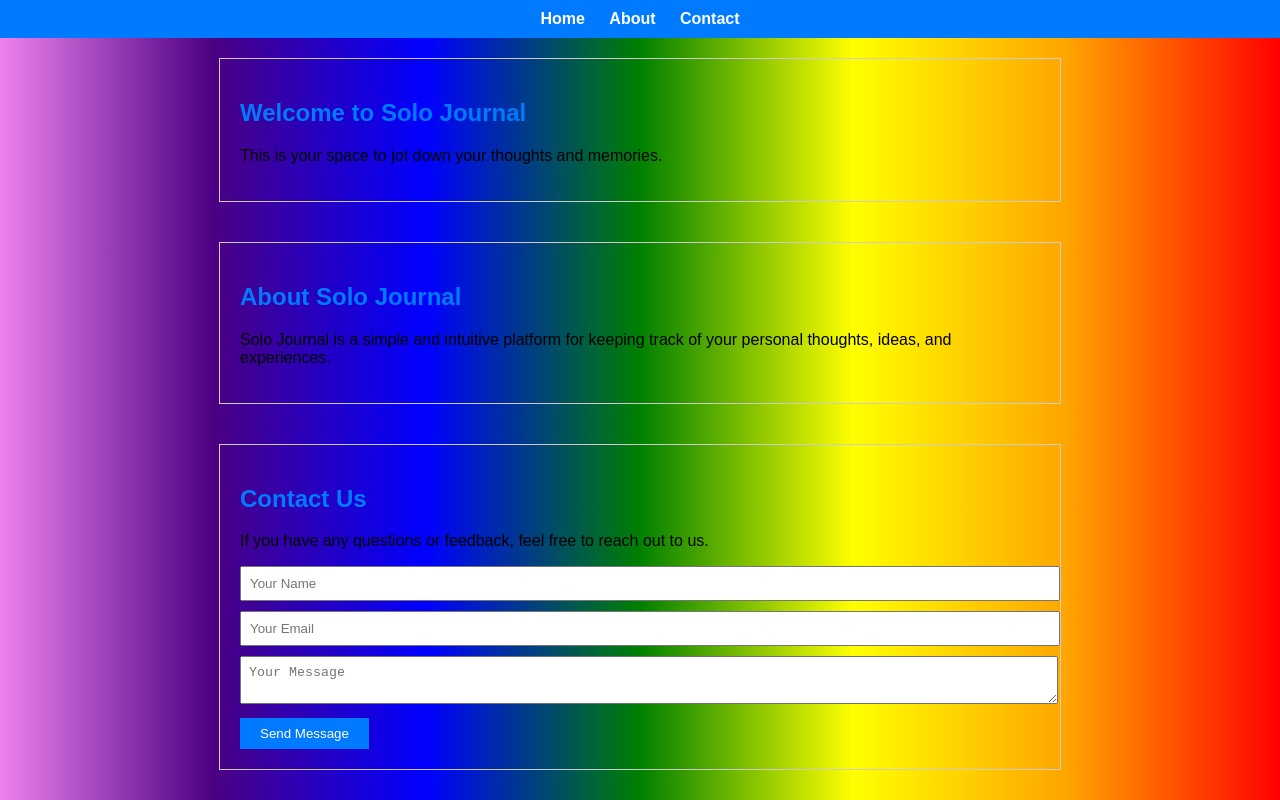
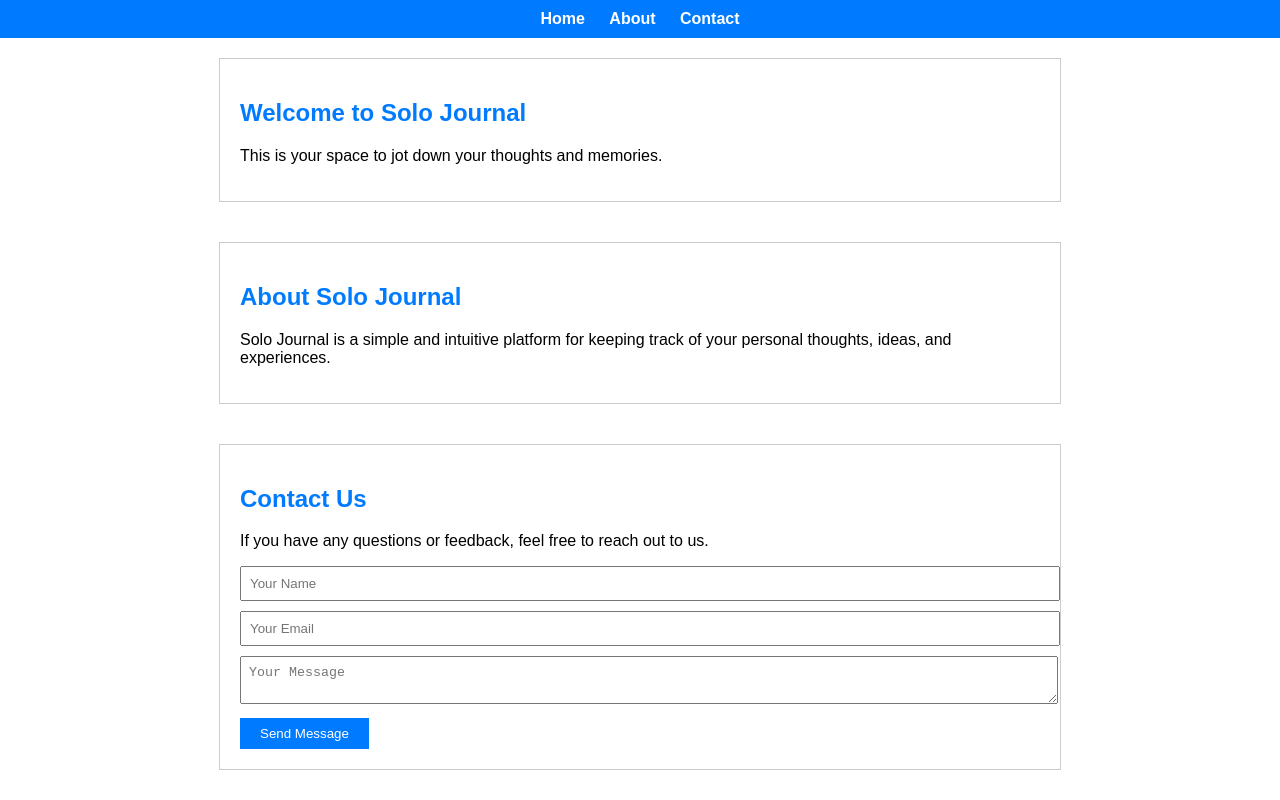
Before and after one commit to penielpam/solojournal, a plain HTML site: page index.html in a window 1280 px wide. Shown: the top 800 px of the page. Drawn offline with Linux system fonts and the light colour scheme.

Commit message:
Update styles.css

```diff
--- a/styles.css
+++ b/styles.css
@@ -2,7 +2,7 @@ body {
     font-family: Arial, sans-serif;
     margin: 0;
     padding: 0;
-    background: linear-gradient(to right, violet, indigo, blue, green, yellow, orange, red);
+    background: ;
 }
 
 header {
```
